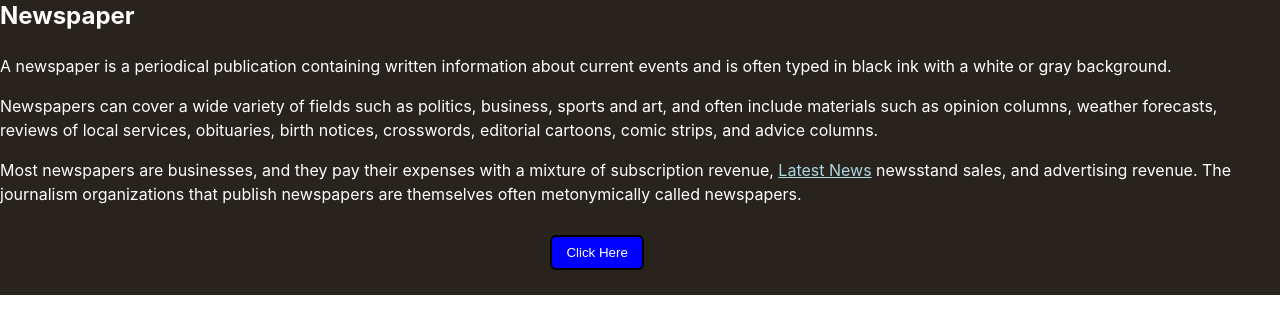
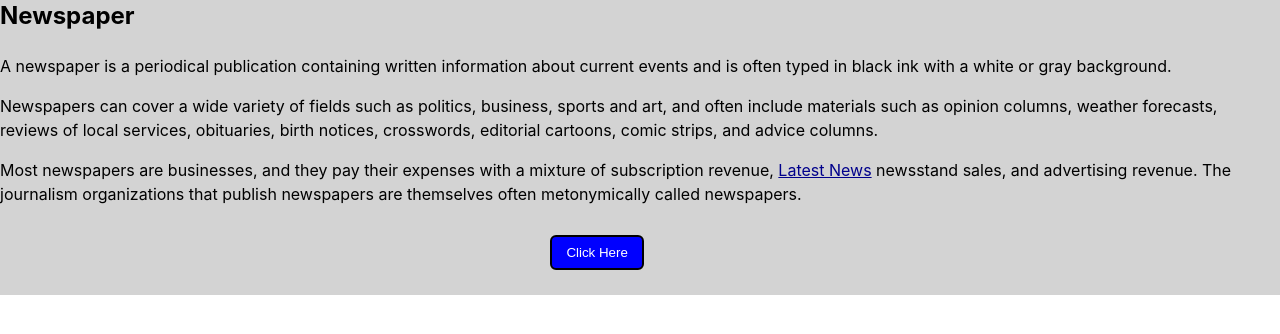
Before and after one commit to muddassir1112/ReactLifeCycleMethods, a React (Create React App) app: page / in a window 1280 px wide. Shown: the top 334 px of the page. Built offline with nearby package versions, Linux system fonts and the light colour scheme.

Commit message:
getDerivedStateFromProps task completed

```diff
--- a/src/App.js
+++ b/src/App.js
@@ -2,9 +2,15 @@ import React, { Component } from 'react'
 import Constructor from './component/Constructor'
 
 export default class App extends Component {
+  theme1 = {
+      backgroundColor:"lightgray",
+      color:"black",
+      lineHeight: "1.5",
+      marginTop:"-1.7%"
+  }
   render() {
     return (
-      <Constructor/>
+      <Constructor theme1={this.theme1}/>
     )
   }
 }
--- a/src/component/Constructor.js
+++ b/src/component/Constructor.js
@@ -21,6 +21,13 @@ export default class Constructor extends Component {
       }
     };
   }
+  static getDerivedStateFromProps(props,state){
+    console.log(props.theme1)
+    return (
+        {theme : props.theme1}
+
+    )
+  }
   render() {
     return (
       <div style={this.state.theme}>
@@ -41,7 +48,7 @@ export default class Constructor extends Component {
           <p>
             Most newspapers are businesses, and they pay their expenses with a
             mixture of subscription revenue,{" "}
-            <a href="http://www.company.com/news.html" style={{color:"lightblue"}}>Latest News</a> newsstand
+            <a href="http://www.company.com/news.html" style={{color:"darkBlue"}}>Latest News</a> newsstand
             sales, and advertising revenue. The journalism organizations that
             publish newspapers are themselves often metonymically called
             newspapers.{" "}
```
